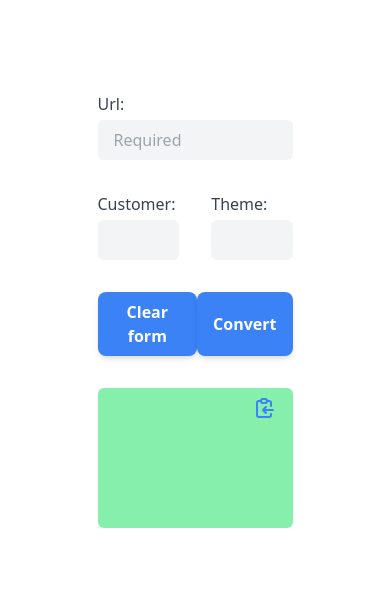
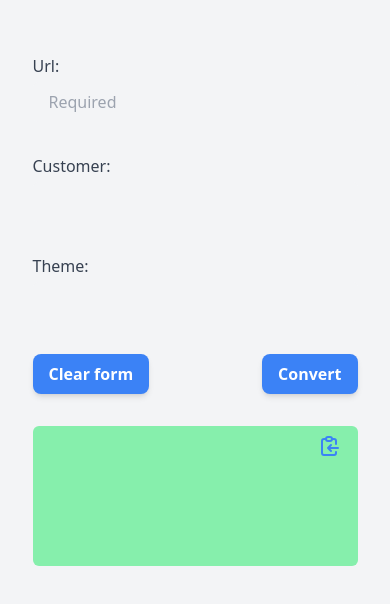
Before and after one commit to alexmkio/unq-converter, a Next.js app: page / in a window 390 px wide. Shown: the part 128-732 px from the top of the page. Built offline with nearby package versions, Linux system fonts and the light colour scheme.

Commit message:
Add responsivity

```diff
--- a/pages/index.js
+++ b/pages/index.js
@@ -49,8 +49,8 @@ export default function Home() {
         <meta name="description" content="Unqork Styles Link Converter" />
         <link rel="icon" href="/favicon.ico" />
       </Head>
-      <main className='flex flex-col justify-center items-center h-screen'>
-        <form onSubmit={handleSubmit} className='flex flex-col w-1/2'>
+      <main className='flex flex-col justify-center items-center h-screen bg-gray-100'>
+        <form onSubmit={handleSubmit} className='flex flex-col w-5/6 md:w-9/12 lg:w-8/12 xl:w-7/12 2xl:w-6/12'>
 
           <label className='label'>
             Url:
@@ -64,8 +64,8 @@ export default function Home() {
             />
           </label>
 
-          <div className='flex justify-between'>
-            <label className='label w-5/12'>
+          <div className='sm:flex justify-between'>
+            <label className='label sm:w-5/12'>
               Customer:
               <input
                 className='input'
@@ -75,7 +75,7 @@ export default function Home() {
               />
             </label>
 
-            <label className='label w-5/12'>
+            <label className='label sm:w-5/12'>
               Theme:
               <input
                 className='input'
@@ -91,7 +91,7 @@ export default function Home() {
             <input type="submit" value="Convert" className='btn-primary' />
           </div>
         </form>
-        <section className='w-1/2 h-1/6 bg-green-300 rounded-md mt-8 px-4 py-2' onClick={copyToClipboard}>
+        <section className='w-5/6 md:w-9/12 lg:w-8/12 xl:w-7/12 2xl:w-6/12 h-1/6 bg-green-300 rounded-md mt-8 px-4 py-2' onClick={copyToClipboard}>
           <div className='relative'>
             <svg xmlns="http://www.w3.org/2000/svg" className="h-6 w-6 absolute top-0 right-0 text-blue-500" fill="none" viewBox="0 0 24 24" stroke="currentColor" strokeWidth={2}>
               <path strokeLinecap="round" strokeLinejoin="round" d="M8 5H6a2 2 0 00-2 2v12a2 2 0 002 2h10a2 2 0 002-2v-1M8 5a2 2 0 002 2h2a2 2 0 002-2M8 5a2 2 0 012-2h2a2 2 0 012 2m0 0h2a2 2 0 012 2v3m2 4H10m0 0l3-3m-3 3l3 3" />
```
